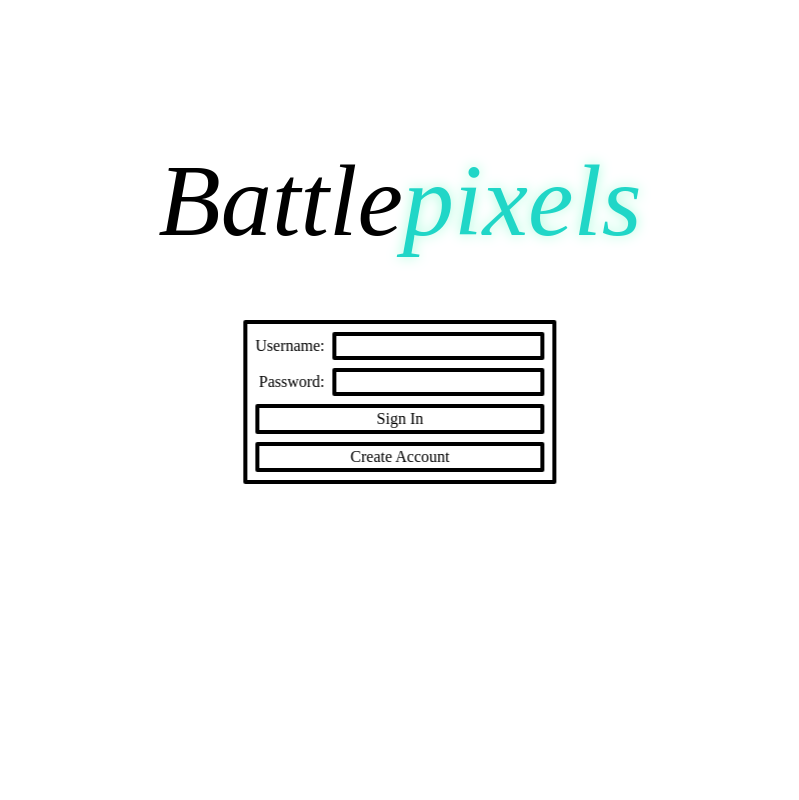
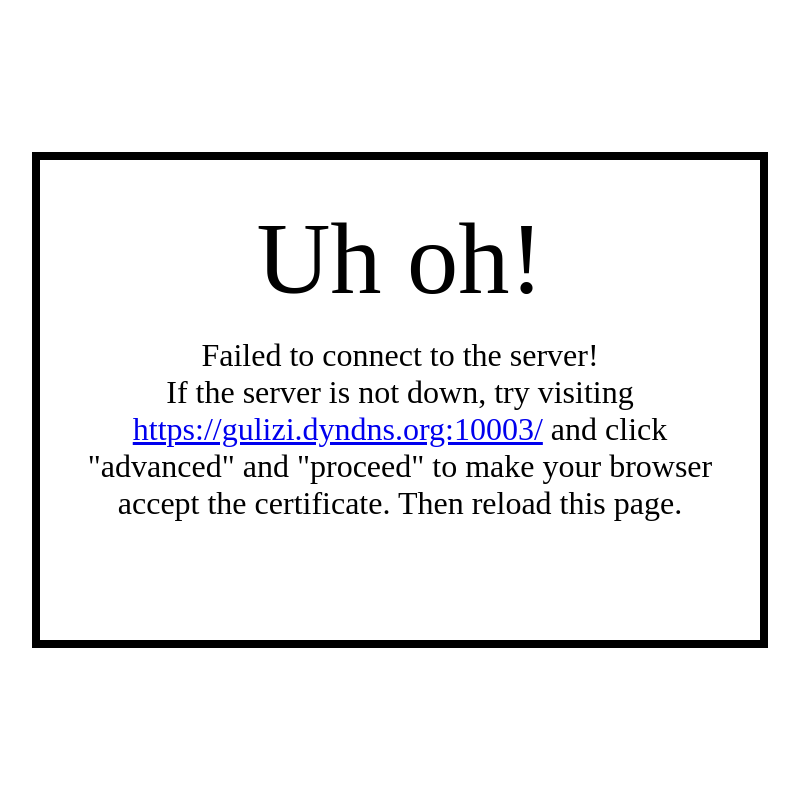
Before and after one commit to SampleProvider/Battlepixels-Client, a website built with webpack: page index.html in a window 1280 px wide. Shown: the top 800 px of the page, without its empty margins (240-1039 px from the left). Built offline with Linux system fonts and the light colour scheme; no server answers; a web font is replaced by a local one.

Commit message:
fix server ip

```diff
--- a/index.html
+++ b/index.html
@@ -219,6 +219,14 @@
                 </div>
             </div> -->
         </div>
+        <div id="connectionError" style="display: none;">
+            <div id="connectionErrorTitle">Uh oh!</div>
+            <div id="connectionErrorText">
+                Failed to connect to the server!
+                <br>
+                If the server is not down, try visiting <a href="https://gulizi.dyndns.org:10003/" target="_blank">https://gulizi.dyndns.org:10003/</a> and click "advanced" and "proceed" to make your browser accept the certificate. Then reload this page.
+            </div>
+        </div>
         <!-- <div id="transitionScreen" class="fullscreen" style="display: none;">
             <div id="transitionBackground" class="fullscreen"></div>
         </div>
--- a/src/css/style.css
+++ b/src/css/style.css
@@ -89,6 +89,31 @@ img {
     transform: translateY(0px);
 }
 
+#connectionError {
+    position: absolute;
+    left: 50vw;
+    top: 50vh;
+    width: 50vw;
+    height: 50vh;
+    border: 8px solid black;
+    transform: translate(-50%, -50%);
+    background-color: white;
+    padding: 40px;
+}
+#connectionErrorTitle {
+    font-size: 8vw;
+    text-align: center;
+    margin-bottom: 20px;
+}
+#connectionErrorText {
+    font-size: 32px;
+    text-align: center;
+}
+#connectionErrorText a {
+    font-size: 32px;
+    text-align: center;
+}
+
 #tooltip {
     position: absolute;
     border: 4px solid black;
--- a/src/index.ts
+++ b/src/index.ts
@@ -8,7 +8,8 @@ window.addEventListener("resize", () => {
 });
 onResize();
 
-const serverIp = new URLSearchParams(window.location.search).get("ip") ?? "https://battlepixelsserver.onrender.com/";
+// const serverIp = new URLSearchParams(window.location.search).get("ip") ?? "https://battlepixelsserver.onrender.com/";
+const serverIp = new URLSearchParams(window.location.search).get("ip") ?? "https://gulizi.dyndns.org:10003/";
 
 const socket = io(serverIp, {
     autoConnect: false,
@@ -19,4 +20,19 @@ const emitFn = socket.emit;
 //     emitFn.apply(socket, args);
 // }, 1000);
 
+async function checkConnection() {
+    try {
+        await fetch(serverIp);
+    }
+    catch (err) {
+        if (navigator.onLine && err instanceof TypeError && err.message == "Failed to fetch") {
+            document.getElementById("canvas").style.display = "none";
+            document.getElementById("webgpuCanvas").style.display = "none";
+            document.getElementById("menuScreen").style.display = "none";
+            document.getElementById("connectionError").style.display = "revert-layer";
+        }
+    }
+};
+checkConnection();
+
 export { serverIp, socket };
```
Also changed, not shown: dist/bundle.js.
